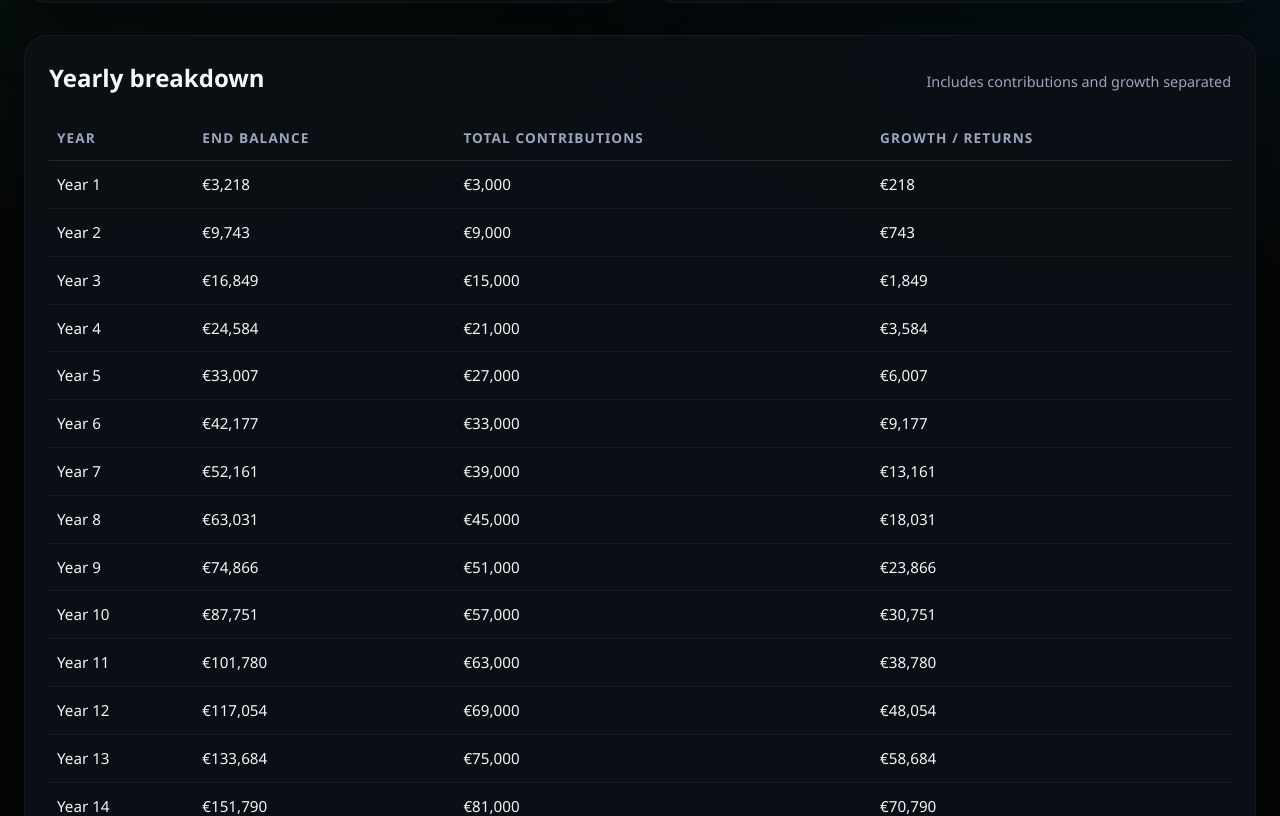
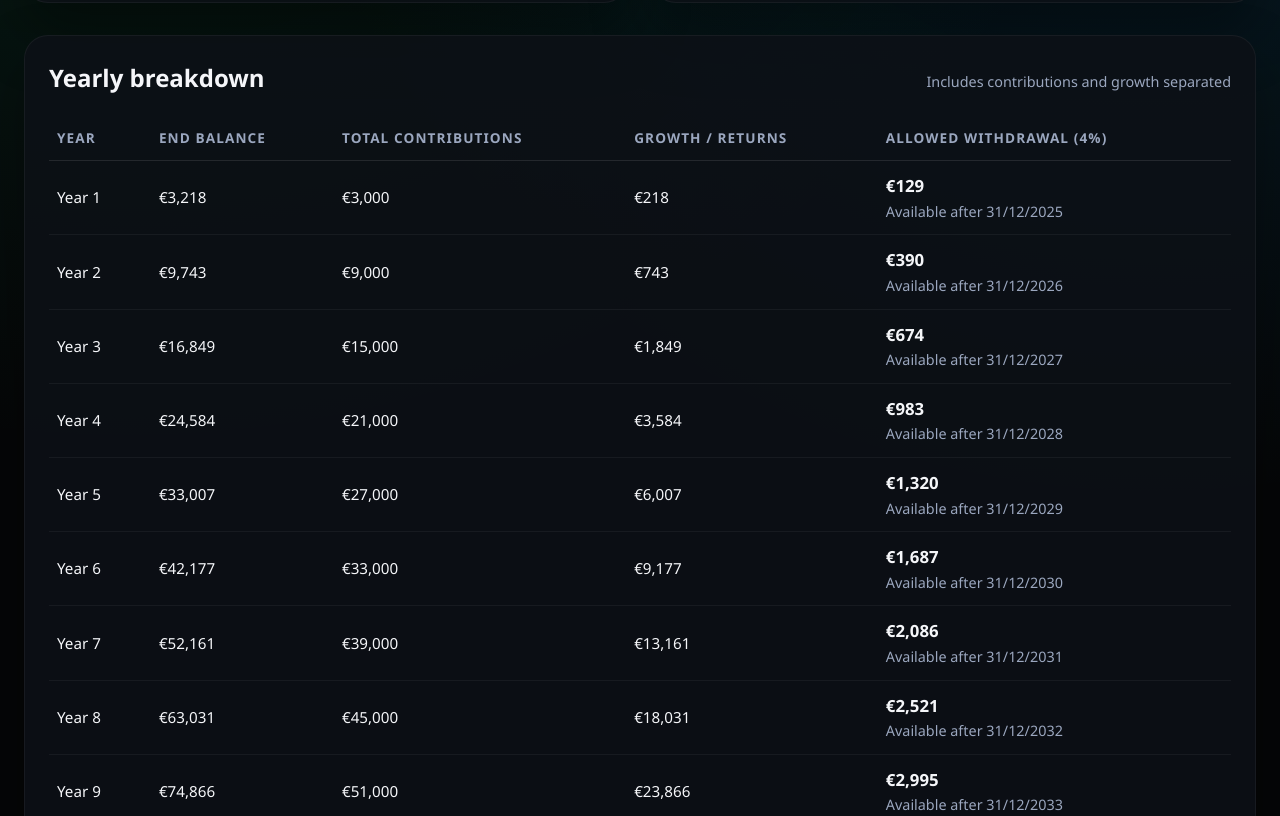
Before and after one commit to GeorgeWebDevCy/dynamic-compound-interest-calculator-desktop-app, a React app in the folder app/: page / in a window 1280 px wide. Shown: the part 1225-2041 px from the top of the page. Built offline with nearby package versions, Linux system fonts and the light colour scheme; the HTML template or start-up script is replaced by a standard one.

Commit message:
feat: add withdrawal column

```diff
--- a/app/src/App.css
+++ b/app/src/App.css
@@ -340,6 +340,16 @@
   font-size: 1rem;
 }
 
+.withdrawal-cell {
+  display: flex;
+  flex-direction: column;
+  gap: 0.15rem;
+}
+
+.withdrawal-cell strong {
+  font-size: 1.05rem;
+}
+
 .chart-wrapper {
   margin-top: 1rem;
   width: 100%;
--- a/app/src/App.tsx
+++ b/app/src/App.tsx
@@ -271,6 +271,12 @@ function App() {
     setSettings({ ...DEFAULT_SETTINGS })
   }
 
+  const formatWithdrawalDate = (yearValue: number) => {
+    const payoutYear = Math.max(currentYear - 1 + Math.ceil(yearValue), currentYear)
+    const iso = `${payoutYear}-12-31`
+    return formatDateForInput(iso) || `31/12/${payoutYear}`
+  }
+
   const renderTable = () =>
     projection.table.map((row) => (
       <tr key={row.year}>
@@ -278,6 +284,14 @@ function App() {
         <td>{currencyFormatter.format(row.endingBalance)}</td>
         <td>{currencyFormatter.format(row.contributions)}</td>
         <td>{currencyFormatter.format(row.growth)}</td>
+        <td>
+          <div className="withdrawal-cell">
+            <strong>{currencyFormatter.format(row.allowedWithdrawal)}</strong>
+            <span className="muted">
+              {t('table.withdrawalDetail', { date: formatWithdrawalDate(row.year) })}
+            </span>
+          </div>
+        </td>
       </tr>
     ))
 
@@ -589,6 +603,7 @@ function App() {
                 <th>{t('table.headers.endingBalance')}</th>
                 <th>{t('table.headers.contributions')}</th>
                 <th>{t('table.headers.growth')}</th>
+                <th>{t('table.headers.withdrawal')}</th>
               </tr>
             </thead>
             <tbody>{renderTable()}</tbody>
--- a/app/src/lib/projection.ts
+++ b/app/src/lib/projection.ts
@@ -9,11 +9,14 @@ export type ProjectionPoint = {
   balance: number
 }
 
+const WITHDRAWAL_RATE = 0.04
+
 export type YearlyBreakdown = {
   year: number
   endingBalance: number
   contributions: number
   growth: number
+  allowedWithdrawal: number
 }
 
 export type ProjectionResult = {
@@ -79,6 +82,7 @@ export const buildProjection = (
         endingBalance: balance,
         contributions: totalContributions,
         growth,
+        allowedWithdrawal: balance * WITHDRAWAL_RATE,
       })
     }
   }
--- a/app/src/locales/el/translation.json
+++ b/app/src/locales/el/translation.json
@@ -119,9 +119,11 @@
       "year": "Έτος",
       "endingBalance": "Τελικό υπόλοιπο",
       "contributions": "Συνολικές καταθέσεις",
-      "growth": "Ανάπτυξη / αποδόσεις"
+      "growth": "Ανάπτυξη / αποδόσεις",
+      "withdrawal": "Επιτρεπόμενη ρευστοποίηση (4%)"
     },
-    "yearValue": "Έτος {{value}}"
+    "yearValue": "Έτος {{value}}",
+    "withdrawalDetail": "Διαθέσιμο μετά τις {{date}}"
   },
   "status": {
     "ready": "Έτοιμο",
--- a/app/src/locales/en/translation.json
+++ b/app/src/locales/en/translation.json
@@ -5,7 +5,7 @@
     "el": "Greek"
   },
   "header": {
-    "eyebrow": "Freedom24 × VUAA preset",
+    "eyebrow": "Freedom24 \u00d7 VUAA preset",
     "title": "Dynamic Compound Interest Planner",
     "subtitle": "Adjust the assumptions behind the Vanguard S&P 500 UCITS ETF (VUAA.EU) and Freedom24 custody fees to project growth on desktop with instant feedback.",
     "reset": "Reset to preset"
@@ -13,20 +13,20 @@
   "inputs": {
     "title": "Inputs",
     "description": "Every change recalculates instantly",
-    "principal": "Initial principal (€)",
-    "contribution": "Periodic contribution (€)",
+    "principal": "Initial principal (\u20ac)",
+    "contribution": "Periodic contribution (\u20ac)",
     "contributionCadence": "Contribution cadence",
     "compoundingFrequency": "Compounding frequency",
     "annualReturn": "Expected annual return (%)",
     "duration": "Investment duration (years)",
-    "expenseRatio": "ETF expense ratio (VUAA — 0.07%)",
+    "expenseRatio": "ETF expense ratio (VUAA \u2014 0.07%)",
     "platformFee": "Platform fee (Freedom24 custody %)",
     "shareCount": "VUAA shares held",
-    "purchasePrice": "Average purchase price (€)",
+    "purchasePrice": "Average purchase price (\u20ac)",
     "purchaseDate": {
       "label": "Last purchase date",
       "hint": {
-        "future": "Purchase date is in the future — contributions begin once it passes.",
+        "future": "Purchase date is in the future \u2014 contributions begin once it passes.",
         "none": "No whole months remain in {{year}} after today.",
         "remaining_one": "{{count}} whole month remains in {{year}} to plan contributions.",
         "remaining_other": "{{count}} whole months remain in {{year}} to plan contributions."
@@ -35,18 +35,18 @@
   },
   "options": {
     "contribution": {
-      "monthly": "Monthly (12×)",
-      "biweekly": "Bi-weekly (26×)",
-      "weekly": "Weekly (52×)",
-      "quarterly": "Quarterly (4×)",
+      "monthly": "Monthly (12\u00d7)",
+      "biweekly": "Bi-weekly (26\u00d7)",
+      "weekly": "Weekly (52\u00d7)",
+      "quarterly": "Quarterly (4\u00d7)",
       "annually": "Annually"
     },
     "compounding": {
-      "daily": "Daily (365×)",
-      "weekly": "Weekly (52×)",
-      "monthly": "Monthly (12×)",
-      "quarterly": "Quarterly (4×)",
-      "semiAnnual": "Semi-Annual (2×)",
+      "daily": "Daily (365\u00d7)",
+      "weekly": "Weekly (52\u00d7)",
+      "monthly": "Monthly (12\u00d7)",
+      "quarterly": "Quarterly (4\u00d7)",
+      "semiAnnual": "Semi-Annual (2\u00d7)",
       "annually": "Annually"
     }
   },
@@ -63,7 +63,7 @@
       "expenseDrag": "Expense drag",
       "contributionCadence": "Contribution cadence",
       "expenseDragValue": "{{value}} yearly",
-      "contributionCadenceValue": "{{value}}× per year"
+      "contributionCadenceValue": "{{value}}\u00d7 per year"
     },
     "holdings": {
       "title": "Holdings snapshot",
@@ -76,30 +76,30 @@
       "description": "The projection uses the current inputs in the equations below.",
       "netRate": {
         "title": "Net annual rate",
-        "equation": "rₙₑₜ = (1 + r_gross) × (1 - expenses) − 1",
-        "result": "rₙₑₜ = {{value}}"
+        "equation": "r\u2099\u2091\u209c = (1 + r_gross) \u00d7 (1 - expenses) \u2212 1",
+        "result": "r\u2099\u2091\u209c = {{value}}"
       },
       "periodicRate": {
         "title": "Periodic compounding rate",
-        "equation": "r_periodic = (1 + rₙₑₜ)^(1 ÷ n) − 1",
+        "equation": "r_periodic = (1 + r\u2099\u2091\u209c)^(1 \u00f7 n) \u2212 1",
         "result": "r_periodic = {{value}}",
-        "compoundingValue": "{{value}}× per year"
+        "compoundingValue": "{{value}}\u00d7 per year"
       },
       "contribution": {
         "title": "Contribution per period",
-        "equation": "C_period = contribution × (frequency ÷ n)",
+        "equation": "C_period = contribution \u00d7 (frequency \u00f7 n)",
         "result": "C_period = {{value}}",
-        "frequencyValue": "{{value}}× per year"
+        "frequencyValue": "{{value}}\u00d7 per year"
       },
       "firstYear": {
         "title": "First-year contribution weight",
-        "equation": "C_first = C_period × (months_remaining ÷ 12)",
-        "result": "C_first = {{value}} (factor {{factor}}×)"
+        "equation": "C_first = C_period \u00d7 (months_remaining \u00f7 12)",
+        "result": "C_first = {{value}} (factor {{factor}}\u00d7)"
       },
       "labels": {
         "grossReturn": "Gross return (r_gross)",
         "expenseDrag": "Expense drag",
-        "netReturn": "Net annual rate (rₙₑₜ)",
+        "netReturn": "Net annual rate (r\u2099\u2091\u209c)",
         "compounding": "Compounding periods (n)",
         "contribution": "Contribution",
         "contributionFrequency": "Contribution cadence",
@@ -119,13 +119,15 @@
       "year": "Year",
       "endingBalance": "End balance",
       "contributions": "Total contributions",
-      "growth": "Growth / returns"
+      "growth": "Growth / returns",
+      "withdrawal": "Allowed withdrawal (4%)"
     },
-    "yearValue": "Year {{value}}"
+    "yearValue": "Year {{value}}",
+    "withdrawalDetail": "Available after {{date}}"
   },
   "status": {
     "ready": "Ready",
-    "saving": "Saving…",
+    "saving": "Saving\u2026",
     "saved": "Saved",
     "error": "Retrying failed"
   }
```
